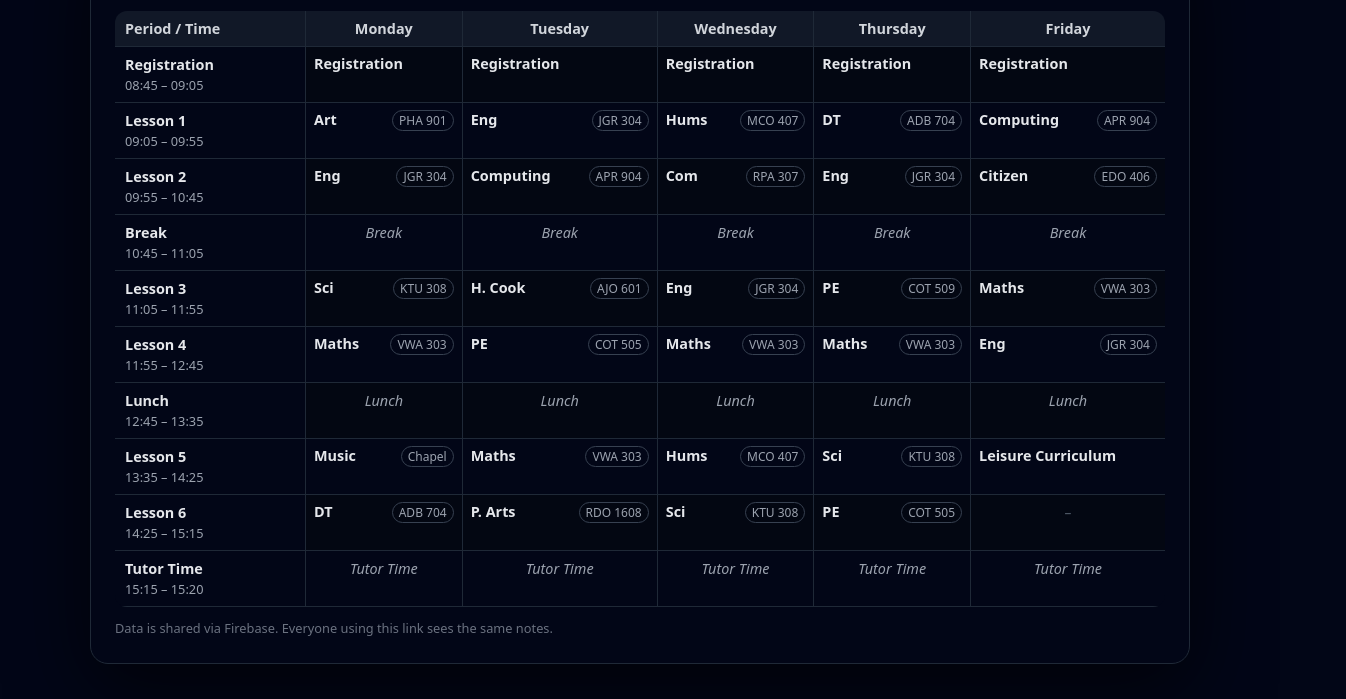
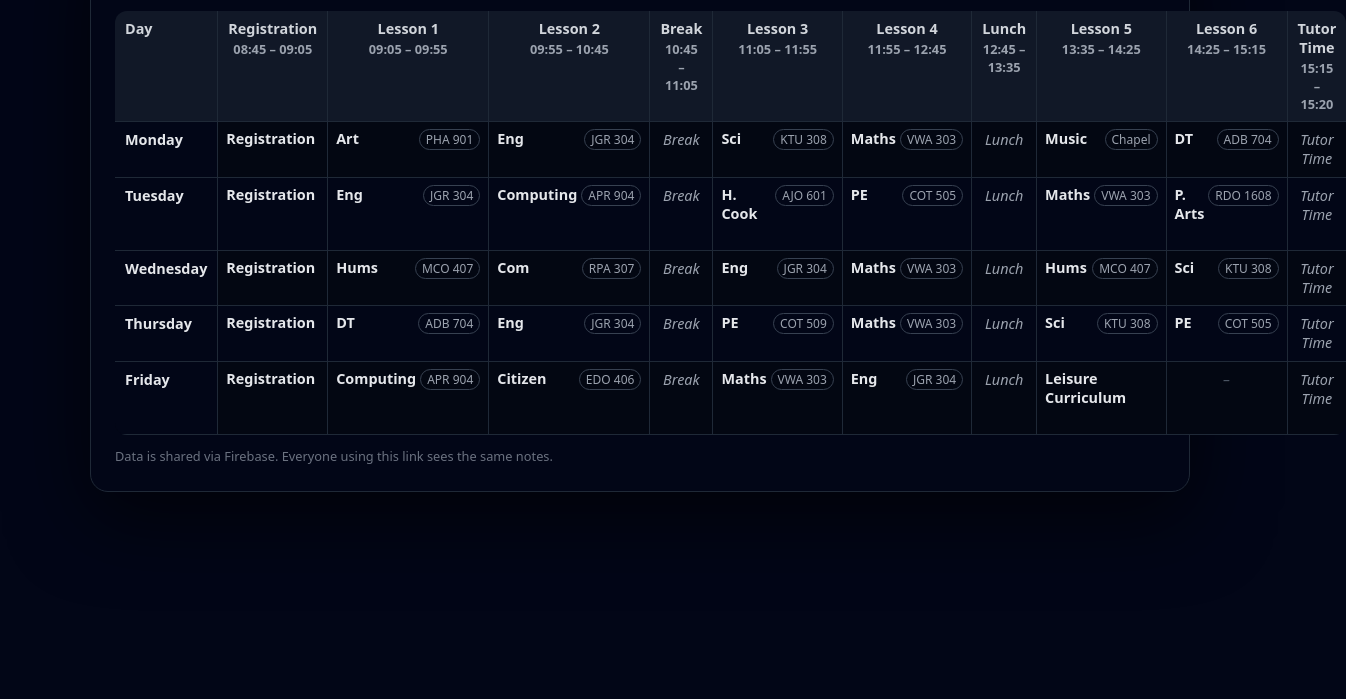
Before and after one commit to ufbam/Arlo-Timetable, a plain HTML site: page index.html in a window 1280 px wide. Shown: the part 101-800 px from the top of the page, 1346 px wide, since content can reach past the window. Drawn offline with Linux system fonts and the light colour scheme; no server answers.

Commit message:
Update index.html

```diff
--- a/index.html
+++ b/index.html
@@ -76,9 +76,9 @@
       vertical-align: top;
     }
 
-    /* vertical lines between days */
+    /* vertical lines between periods */
     thead th:not(:first-child),
-    tbody td:not(.period-col) {
+    tbody td:not(.day-col) {
       border-left: 1px solid #1f2937;
     }
 
@@ -90,7 +90,7 @@
 
     th:first-child {
       text-align: left;
-      width: 170px;
+      width: 130px;
     }
 
     tbody tr:nth-child(odd) {
@@ -101,15 +101,12 @@
       background: #020617;
     }
 
-    tr.special-row {
-      background: #020617;
-    }
-
-    td.period-col {
+    .day-col {
       background: #020617;
       position: sticky;
       left: 0;
       z-index: 1;
+      font-weight: 600;
     }
 
     .period-name {
@@ -455,12 +452,47 @@
   <table>
     <thead>
       <tr>
-        <th>Period / Time</th>
-        <th>Monday</th>
-        <th>Tuesday</th>
-        <th>Wednesday</th>
-        <th>Thursday</th>
-        <th>Friday</th>
+        <th>Day</th>
+        <th>
+          <div class="period-name">Registration</div>
+          <div class="period-time">08:45 – 09:05</div>
+        </th>
+        <th>
+          <div class="period-name">Lesson 1</div>
+          <div class="period-time">09:05 – 09:55</div>
+        </th>
+        <th>
+          <div class="period-name">Lesson 2</div>
+          <div class="period-time">09:55 – 10:45</div>
+        </th>
+        <th>
+          <div class="period-name">Break</div>
+          <div class="period-time">10:45 – 11:05</div>
+        </th>
+        <th>
+          <div class="period-name">Lesson 3</div>
+          <div class="period-time">11:05 – 11:55</div>
+        </th>
+        <th>
+          <div class="period-name">Lesson 4</div>
+          <div class="period-time">11:55 – 12:45</div>
+        </th>
+        <th>
+          <div class="period-name">Lunch</div>
+          <div class="period-time">12:45 – 13:35</div>
+        </th>
+        <th>
+          <div class="period-name">Lesson 5</div>
+          <div class="period-time">13:35 – 14:25</div>
+        </th>
+        <th>
+          <div class="period-name">Lesson 6</div>
+          <div class="period-time">14:25 – 15:15</div>
+        </th>
+        <th>
+          <div class="period-name">Tutor Time</div>
+          <div class="period-time">15:15 – 15:20</div>
+        </th>
       </tr>
     </thead>
     <tbody id="gridBody"></tbody>
@@ -547,9 +579,8 @@
   measurementId: "G-TZGM9MP2QT"
 };
 
-// Initialize Firebase
+
   const app = initializeApp(firebaseConfig);
-
   const db = getFirestore(app);
   const docRef = doc(db, "timetables", "arlo-main");
 
@@ -557,15 +588,15 @@ const app = initializeApp(firebaseConfig);
 
   const timetable = {
     periods: [
-      { key: "reg",   name: "Registration", start: "08:45", end: "09:05" },
-      { key: "l1",    name: "Lesson 1",     start: "09:05", end: "09:55" },
-      { key: "l2",    name: "Lesson 2",     start: "09:55", end: "10:45" },
+      { key: "reg",   name: "Registration", start: "08:45", end: "09:05", special: false },
+      { key: "l1",    name: "Lesson 1",     start: "09:05", end: "09:55", special: false },
+      { key: "l2",    name: "Lesson 2",     start: "09:55", end: "10:45", special: false },
       { key: "break", name: "Break",        start: "10:45", end: "11:05", special: true },
-      { key: "l3",    name: "Lesson 3",     start: "11:05", end: "11:55" },
-      { key: "l4",    name: "Lesson 4",     start: "11:55", end: "12:45" },
+      { key: "l3",    name: "Lesson 3",     start: "11:05", end: "11:55", special: false },
+      { key: "l4",    name: "Lesson 4",     start: "11:55", end: "12:45", special: false },
       { key: "lunch", name: "Lunch",        start: "12:45", end: "13:35", special: true },
-      { key: "l5",    name: "Lesson 5",     start: "13:35", end: "14:25" },
-      { key: "l6",    name: "Lesson 6",     start: "14:25", end: "15:15" },
+      { key: "l5",    name: "Lesson 5",     start: "13:35", end: "14:25", special: false },
+      { key: "l6",    name: "Lesson 6",     start: "14:25", end: "15:15", special: false },
       { key: "tutor", name: "Tutor Time",   start: "15:15", end: "15:20", special: true }
     ],
     days: {
@@ -637,8 +668,8 @@ const app = initializeApp(firebaseConfig);
   /* ---------- Shared state (synced via Firestore) ---------- */
 
   let state = {
-    subjectMeta: {},   // e.g. { "Maths": { favourite: true } }
-    slotState: {}      // e.g. { "Monday_l1": { notes, needsCatchUp, catchUpSlots: [] } }
+    subjectMeta: {},
+    slotState: {}
   };
 
   function slotKeyFor(dayName, periodKey) {
@@ -687,7 +718,6 @@ const app = initializeApp(firebaseConfig);
   /* ---------- Helpers ---------- */
 
   function saveState() {
-    // last-write-wins is fine for this use case
     return setDoc(docRef, state);
   }
 
@@ -879,24 +909,21 @@ const app = initializeApp(firebaseConfig);
     }
   });
 
-  /* ---------- Grid render ---------- */
+  /* ---------- Grid render (days down, periods across) ---------- */
 
   function renderGrid() {
     const catchUpIndex = buildCatchUpIndex();
     gridBody.innerHTML = "";
 
+    days.forEach(dayName => {
+      const tr = document.createElement("tr");
+
+      const dayCell = document.createElement("td");
+      dayCell.className = "day-col";
+      dayCell.textContent = dayName;
+      tr.appendChild(dayCell);
+
       timetable.periods.forEach(period => {
-      const tr = document.createElement("tr");
-      if (period.special) tr.classList.add("special-row");
-
-      const periodCell = document.createElement("td");
-      periodCell.className = "period-col";
-      periodCell.innerHTML =
-        `<div class="period-name">${period.name}</div>` +
-        `<div class="period-time">${period.start} – ${period.end}</div>`;
-      tr.appendChild(periodCell);
-
-      days.forEach(dayName => {
         const dayData = timetable.days[dayName];
         const slot = dayData[period.key];
         const key = slotKeyFor(dayName, period.key);
@@ -959,25 +986,27 @@ const app = initializeApp(firebaseConfig);
 
   /* ---------- Firestore live sync ---------- */
 
-  // Initial optimistic render with empty state
   renderGrid();
 
-  onSnapshot(docRef, docSnap => {
+  onSnapshot(
+    docRef,
+    docSnap => {
       if (docSnap.exists()) {
         const data = docSnap.data();
         state.subjectMeta = data.subjectMeta || {};
         state.slotState = data.slotState || {};
       } else {
-      // first ever run: push empty state
         saveState();
       }
       renderGrid();
       jsStatusEl.textContent = "Synced via Firebase";
       jsStatusEl.classList.add("ready");
-  }, error => {
+    },
+    error => {
       console.error("Firestore error:", error);
       jsStatusEl.textContent = "Sync error";
-  });
+    }
+  );
 </script>
 </body>
 </html>
```
Lines whose indentation alone changed are shown as unchanged.
